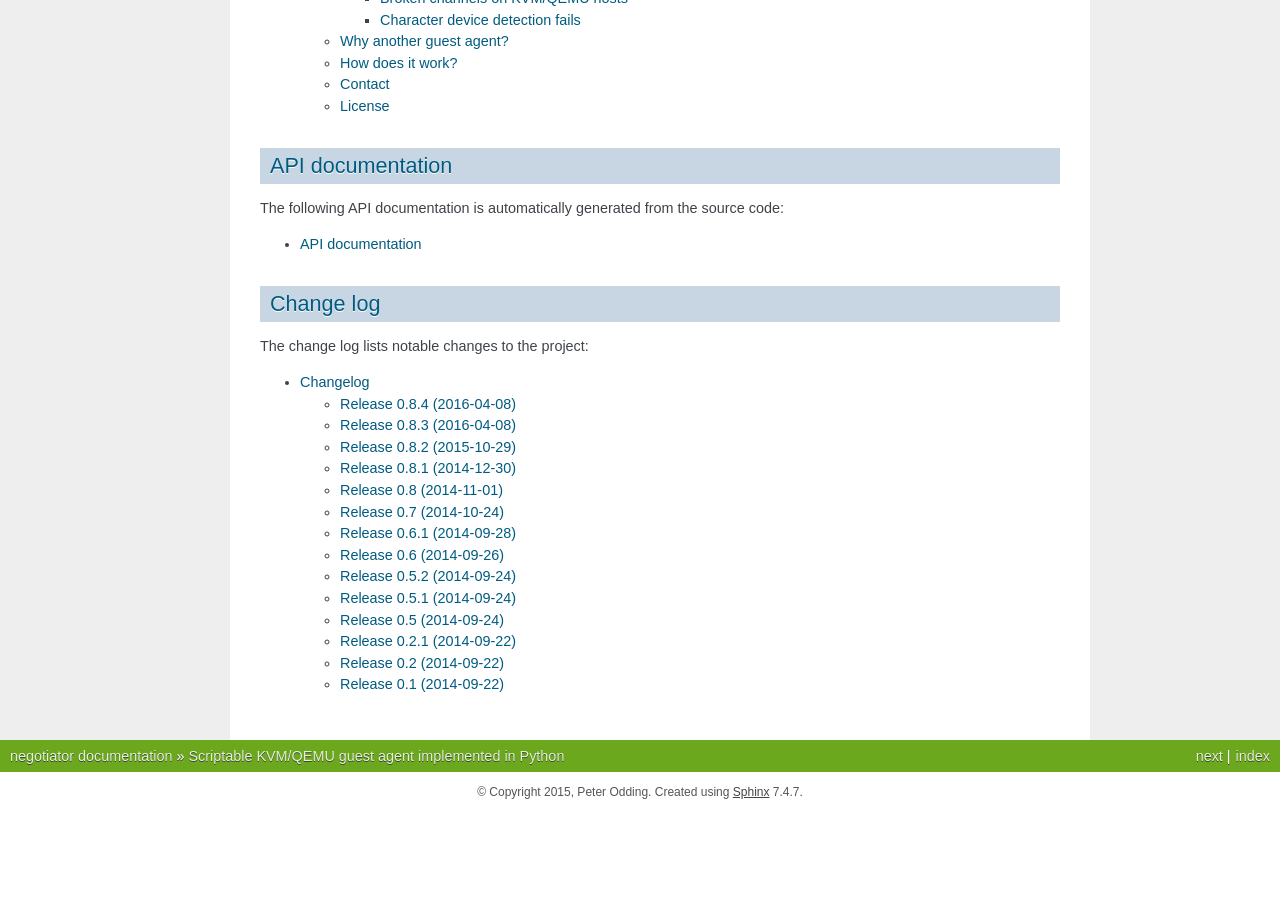
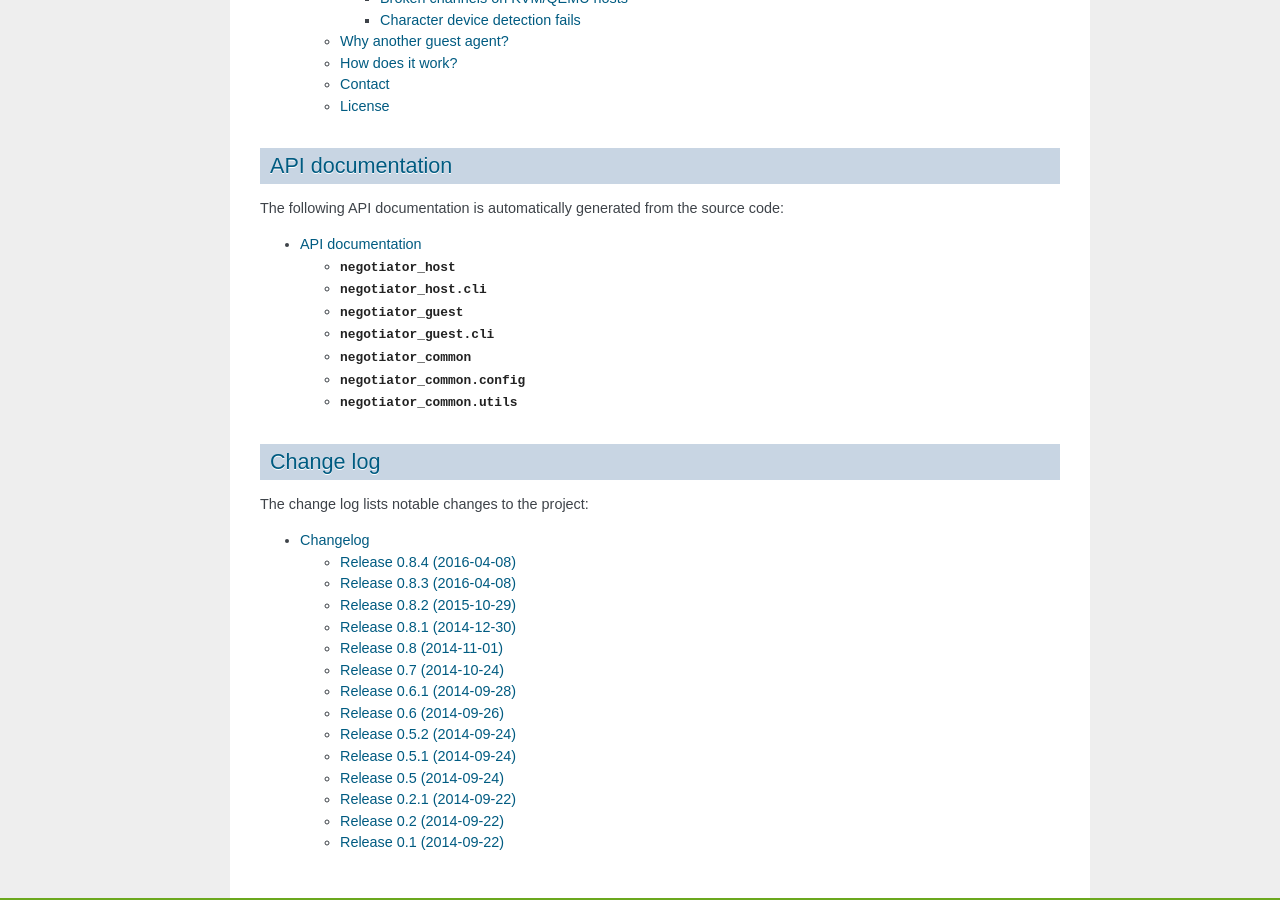
Before and after one commit to xolox/python-negotiator, a Sphinx documentation site: the page built from docs/index.rst, in a window 1280 px wide and 900 px high, scrolled down 520 px. Built offline with Sphinx 7.4.7, drawn with Linux system fonts in a browser that asks for light colours; the version number could not be read and is left out; before the commit the page ends 1332 px from its top, so only the background shows below that.

```diff
--- a/docs/api.rst
+++ b/docs/api.rst
@@ -2,13 +2,50 @@
 =================
 
 The following documentation is based on the source code of version |release| of
-the `negotiator` project.
+the `negotiator` project:
+
+.. contents::
+   :local:
+
+:mod:`negotiator_host`
+----------------------
 
 .. automodule:: negotiator_host
    :members:
 
+:mod:`negotiator_host.cli`
+--------------------------
+
+.. automodule:: negotiator_host.cli
+   :members:
+
+:mod:`negotiator_guest`
+-----------------------
+
 .. automodule:: negotiator_guest
    :members:
 
+:mod:`negotiator_guest.cli`
+---------------------------
+
+.. automodule:: negotiator_guest.cli
+   :members:
+
+:mod:`negotiator_common`
+------------------------
+
 .. automodule:: negotiator_common
    :members:
+
+
+:mod:`negotiator_common.config`
+-------------------------------
+
+.. automodule:: negotiator_common.config
+   :members:
+
+:mod:`negotiator_common.utils`
+------------------------------
+
+.. automodule:: negotiator_common.utils
+   :members:
```
Also changed, not shown: 5 other files.
